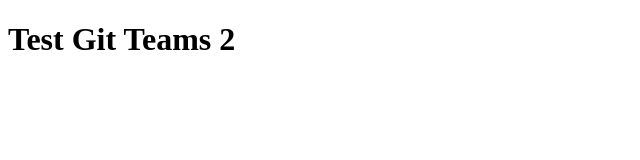
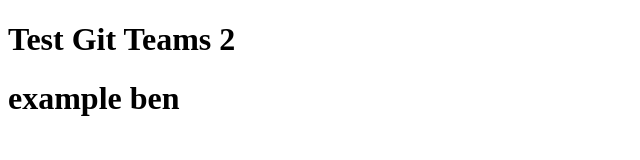
Before and after one commit to jordi92al/prueba_git, a plain HTML site: page index.html in a window 1280 px wide. Shown: the whole page, without its empty margins (0-640 px from the left). Drawn offline with Linux system fonts and the light colour scheme.

Commit message:
commit to my branch

```diff
--- a/index.html
+++ b/index.html
@@ -10,6 +10,9 @@
 
 <body>
     <h1>Test Git Teams 2</h1>
+    <h1>example ben</h1>
+
+
 </body>
 
 </html>
```
